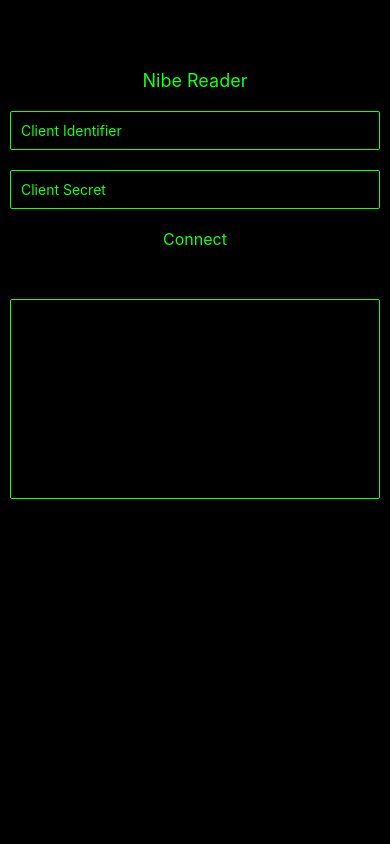
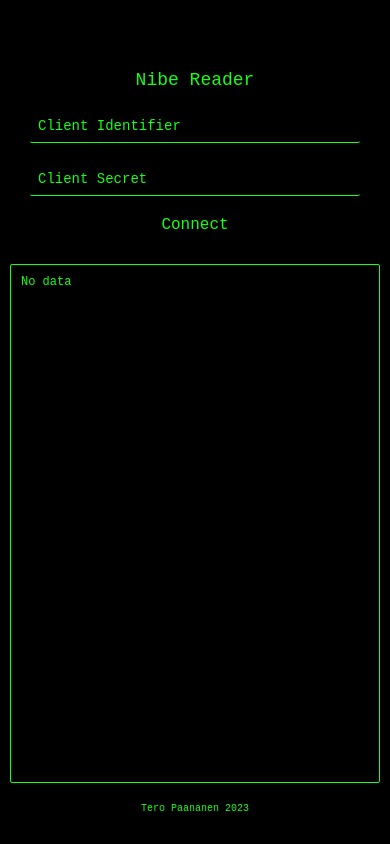
Before and after one commit to tero-paananen/NibeReader, a React Native app: screen / in a window 390 px wide. Built offline with nearby package versions, Linux system fonts and the light colour scheme.

Commit message:
UI updated

```diff
--- a/App.tsx
+++ b/App.tsx
@@ -18,7 +18,7 @@ import {
 const App = () => {
   const [clientId, setClientId] = useState('');
   const [clientSecret, setClientSecret] = useState('');
-  const [data, setData] = useState<string[]>([]);
+  const [data, setData] = useState<string[]>(['No data']);
 
   return (
     <View style={{flex: 1, backgroundColor: 'black', padding: 10}}>
@@ -69,8 +69,8 @@ const App = () => {
           <Text style={styles.btn}>{'Connect'}</Text>
         </TouchableHighlight>
       </View>
+      <View style={styles.listParent}>
         <ScrollView
-        style={styles.list}
           showsVerticalScrollIndicator={true}
           contentContainerStyle={styles.listContent}>
           {data.map((d, i) => {
@@ -82,6 +82,8 @@ const App = () => {
           })}
         </ScrollView>
       </View>
+      <Text style={[styles.label, {padding: 20}]}>{'Tero Paananen 2023'}</Text>
+    </View>
   );
 };
 
@@ -89,26 +91,27 @@ const styles = StyleSheet.create({
   input: {
     color: '#16ff16',
     borderColor: '#16ff16',
-    borderWidth: 0.4,
+    borderBottomWidth: 0.4,
     borderRadius: 2,
     marginVertical: 10,
-    padding: 10,
+    padding: 8,
+    marginHorizontal: 20,
+    fontFamily: 'Courier New',
     minWidth: 200,
   },
-  list: {
+  listParent: {
     flex: 1,
-    backgroundColor: 'black',
-    marginTop: 40,
   },
   listContent: {
+    flex: 1,
     padding: 10,
     borderColor: '#16ff16',
     borderRadius: 2,
     borderWidth: 0.4,
-    minHeight: 200,
   },
   listText: {
     color: '#16ff16',
+    fontFamily: 'Courier New',
     fontSize: 12,
   },
   title: {
@@ -117,14 +120,23 @@ const styles = StyleSheet.create({
     alignSelf: 'center',
     textAlign: 'center',
     color: '#16ff16',
+    fontFamily: 'Courier New',
   },
   btn: {
     padding: 10,
     minWidth: 100,
     fontSize: 16,
+    fontFamily: 'Courier New',
     alignSelf: 'center',
     textAlign: 'center',
     color: '#16ff16',
+    marginBottom: 20,
+  },
+  label: {
+    fontSize: 10,
+    textAlign: 'center',
+    color: '#16ff16',
+    fontFamily: 'Courier New',
   },
 });
 
```
Lines whose indentation alone changed are shown as unchanged.
